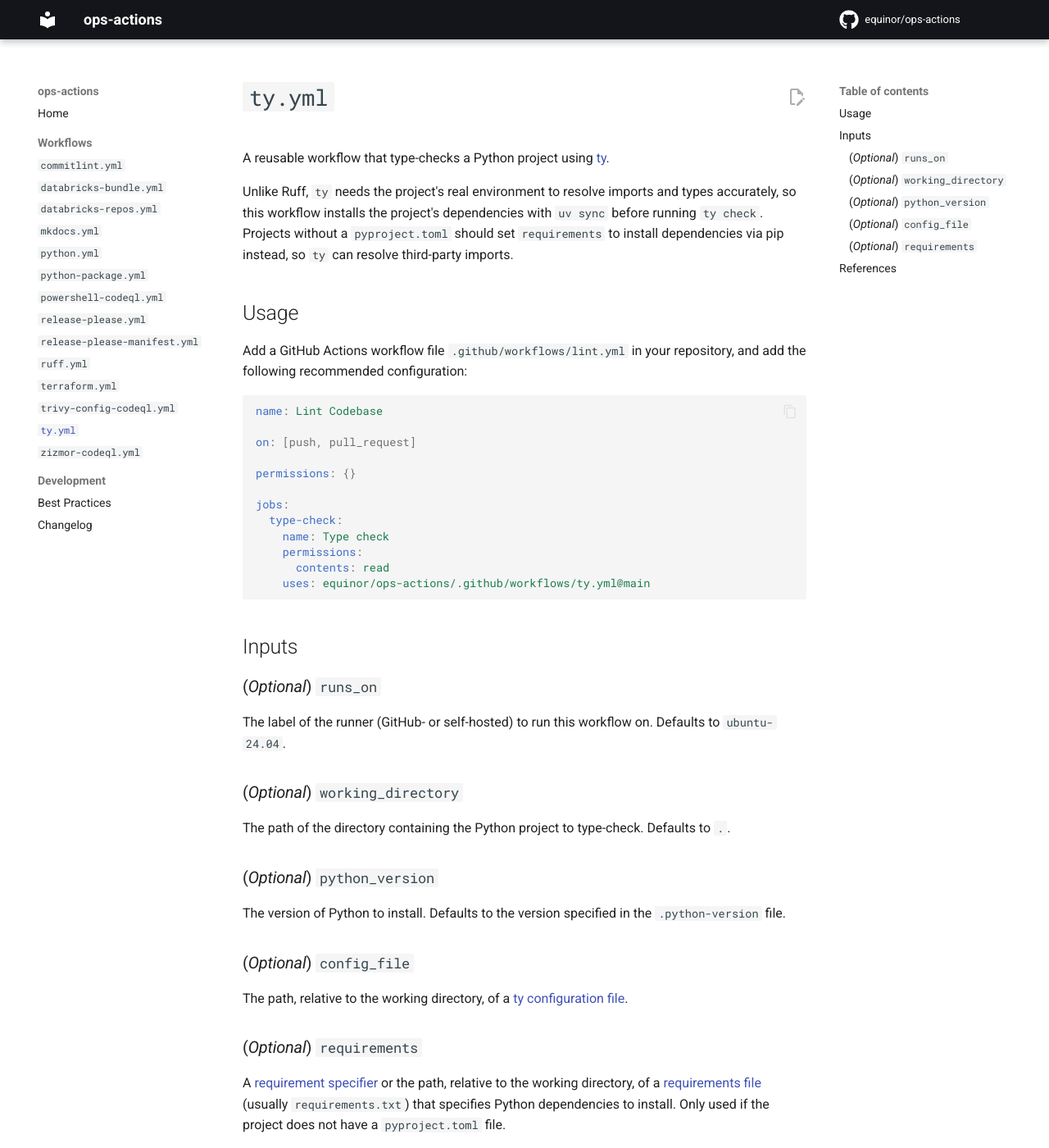
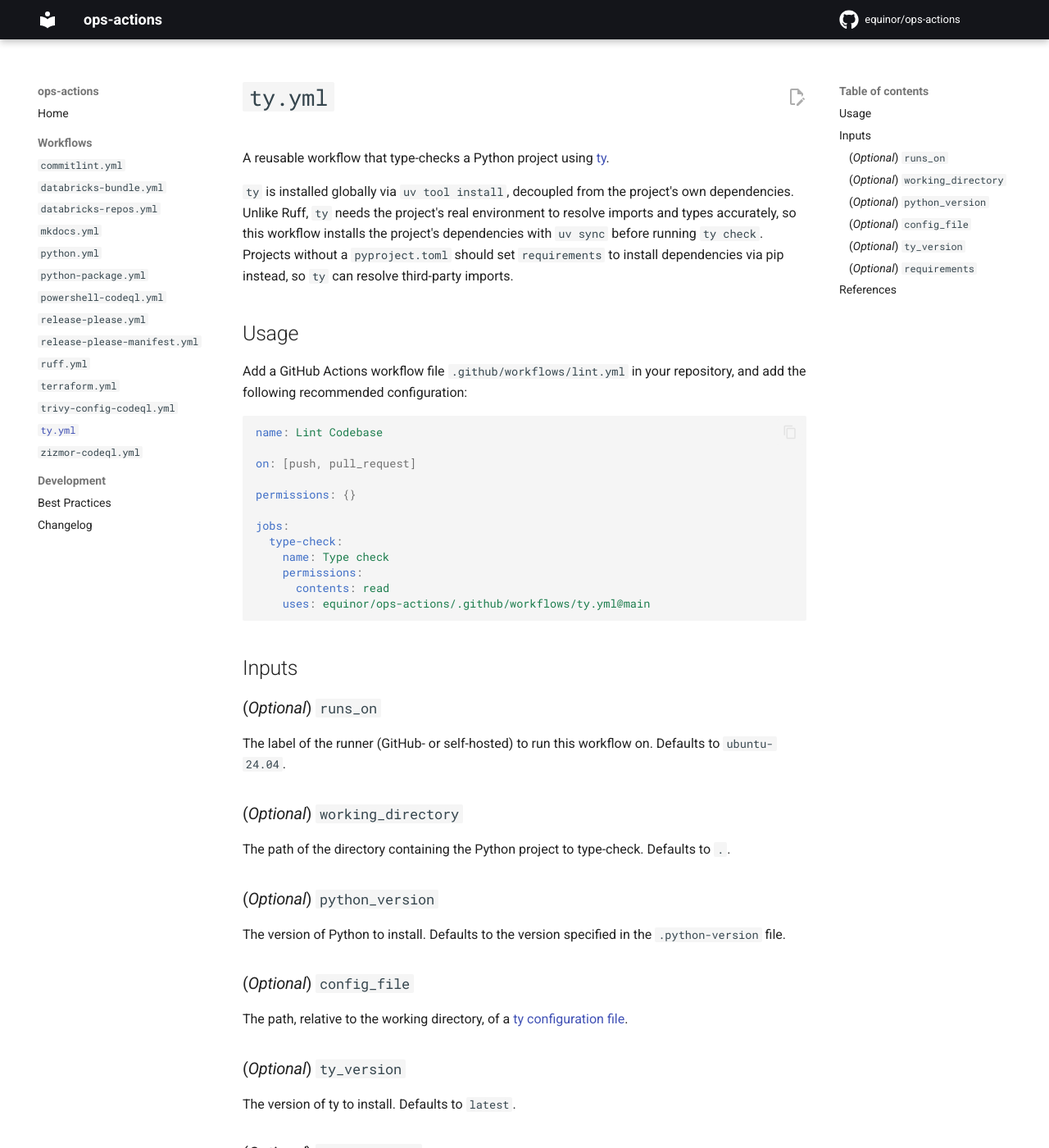
Before and after one commit to equinor/ops-actions, an MkDocs documentation site: the page built from docs/workflows/ty.md, in a window 1280 px wide and 1400 px high. Shown: the whole window at 82% size. Built offline with MkDocs 1.6.1 and Material for MkDocs 9.7.7, drawn with Linux system fonts in a browser that asks for light colours; comment, search, counter and statistics services are not loaded.

Commit message:
chore: modify ty.yml to support version pinning

```diff
--- a/docs/workflows/ty.md
+++ b/docs/workflows/ty.md
@@ -2,7 +2,7 @@
 
 A reusable workflow that type-checks a Python project using [ty](https://docs.astral.sh/ty/).
 
-Unlike Ruff, `ty` needs the project's real environment to resolve imports and types accurately, so this workflow installs the project's dependencies with `uv sync` before running `ty check`. Projects without a `pyproject.toml` should set `requirements` to install dependencies via pip instead, so `ty` can resolve third-party imports.
+`ty` is installed globally via `uv tool install`, decoupled from the project's own dependencies. Unlike Ruff, `ty` needs the project's real environment to resolve imports and types accurately, so this workflow installs the project's dependencies with `uv sync` before running `ty check`. Projects without a `pyproject.toml` should set `requirements` to install dependencies via pip instead, so `ty` can resolve third-party imports.
 
 ## Usage
 
@@ -41,6 +41,10 @@ The version of Python to install. Defaults to the version specified in the `.pyt
 
 The path, relative to the working directory, of a [ty configuration file](https://docs.astral.sh/ty/configuration/).
 
+### (*Optional*) `ty_version`
+
+The version of ty to install. Defaults to `latest`.
+
 ### (*Optional*) `requirements`
 
 A [requirement specifier](https://pip.pypa.io/en/stable/reference/requirement-specifiers/) or the path, relative to the working directory, of a [requirements file](https://pip.pypa.io/en/stable/reference/requirements-file-format/) (usually `requirements.txt`) that specifies Python dependencies to install. Only used if the project does not have a `pyproject.toml` file.
```
Also changed, not shown: 1 other file.
